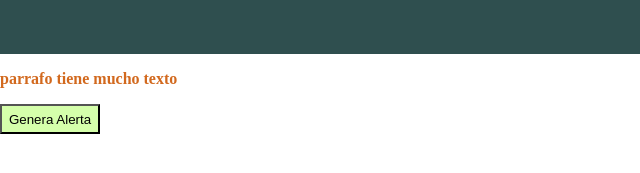
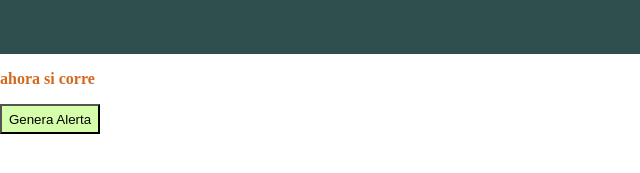
Before and after one commit to PabloGatica/AplicacionHTML, a website: page index.html in a window 1280 px wide. Shown: the part 167-340 px from the top of the page, 0-640 px from the left. Drawn offline with Linux system fonts and the light colour scheme.

Commit message:
acutlaizacion para subir

```diff
--- a/index.html
+++ b/index.html
@@ -11,7 +11,7 @@
         <h1 class="titulo">Información</h1>
     </header>
     <section>
-        <p class="parrafo"> parrafo tiene mucho texto</p>
+        <p class="parrafo"> ahora si corre</p>
         <input type="button" onclick="GeneraAlerta()"  class="boton" value="Genera Alerta">
     </section>
 </body>
```
